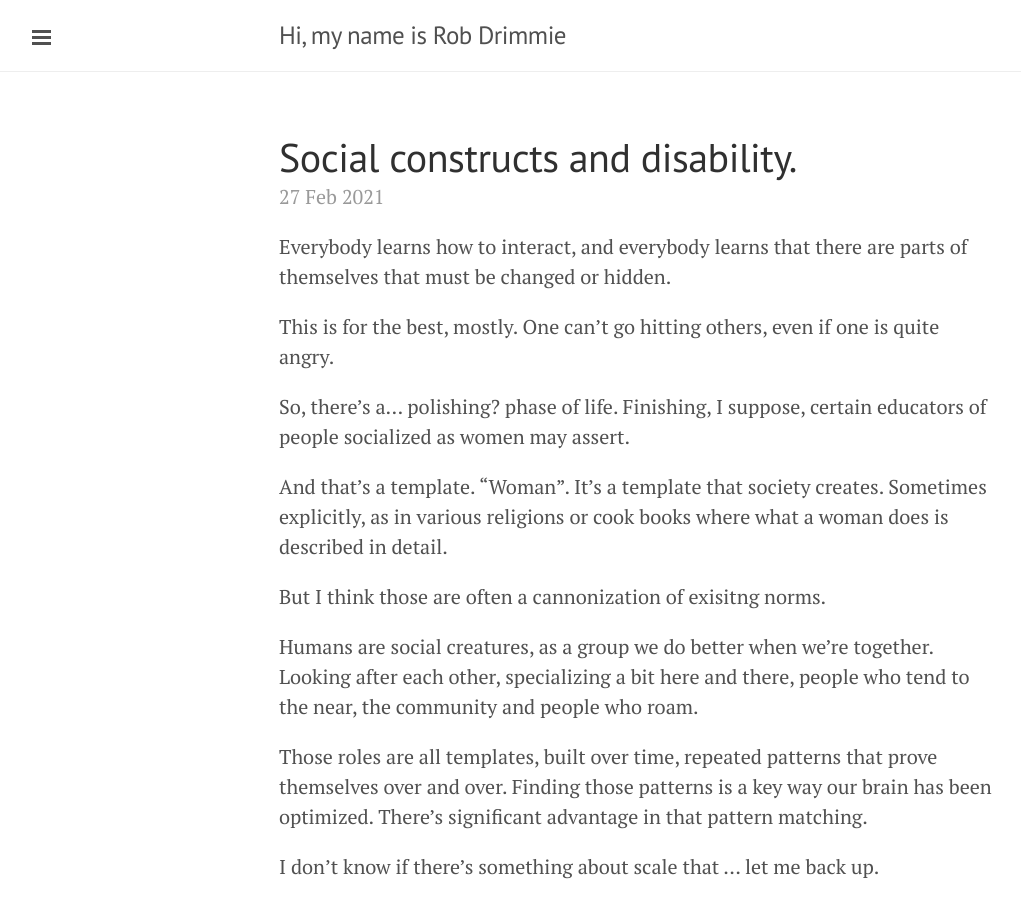
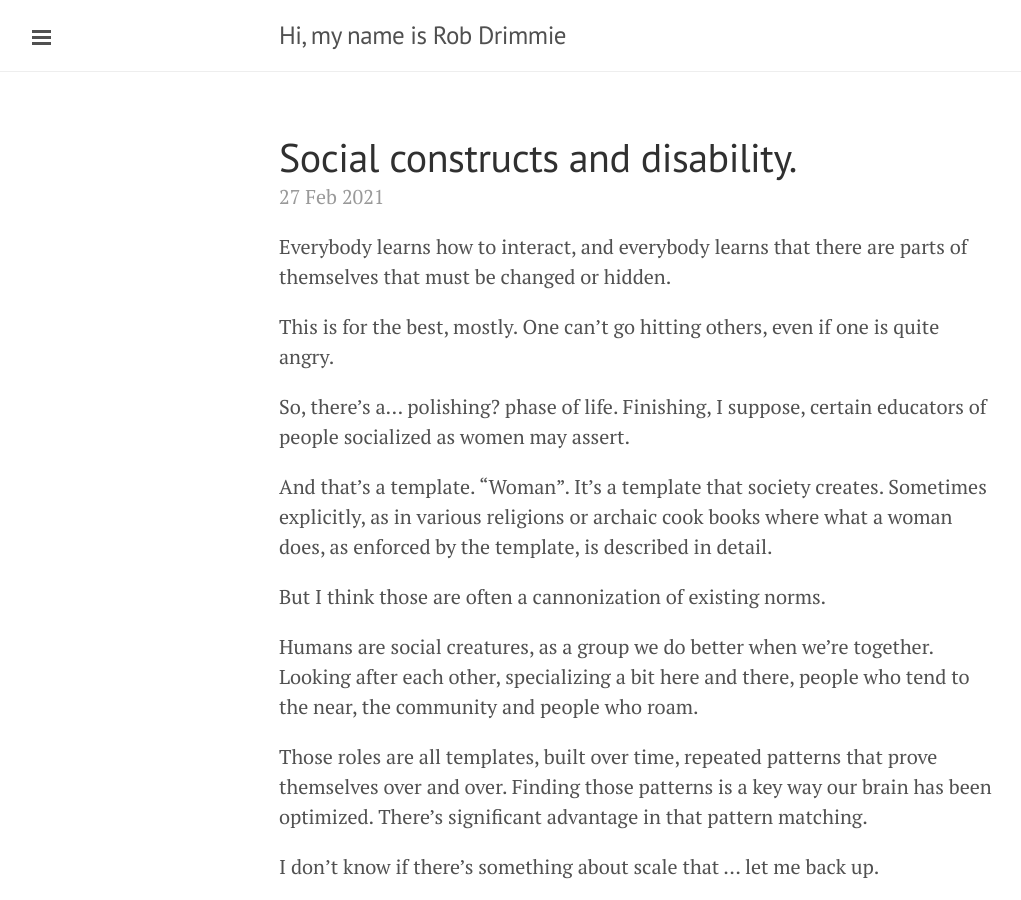
Before and after one commit to robdrimmie/robdrimmie.github.io, a Jekyll site: the page built from _posts/2021-02-27-social-constructs.markdown, in a window 1280 px wide and 900 px high. Shown: the whole window, without its empty margins (1-1022 px from the left). Built offline with Jekyll 4.4.1, drawn with Linux system fonts in a browser that asks for light colours.

Commit message:
clarify a poorly phrased bit

```diff
--- a/_posts/2021-02-27-social-constructs.markdown
+++ b/_posts/2021-02-27-social-constructs.markdown
@@ -10,9 +10,9 @@ This is for the best, mostly. One can't go hitting others, even if one is quite
 
 So, there's a... polishing? phase of life. Finishing, I suppose, certain educators of people socialized as women may assert.
 
-And that's a template. "Woman". It's a template that society creates. Sometimes explicitly, as in various religions or cook books where what a woman does is described in detail.
+And that's a template. "Woman". It's a template that society creates. Sometimes explicitly, as in various religions or archaic cook books where what a woman does, as enforced by the template, is described in detail.
 
-But I think those are often a cannonization of exisitng norms.
+But I think those are often a cannonization of existing norms.
 
 Humans are social creatures, as a group we do better when we're together. Looking after each other, specializing a bit here and there, people who tend to the near, the community and people who roam.
 
```
